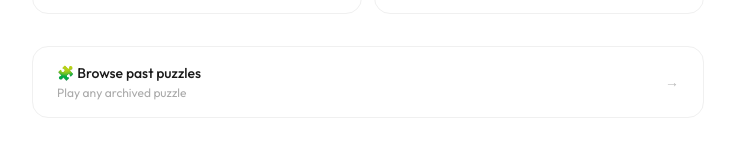
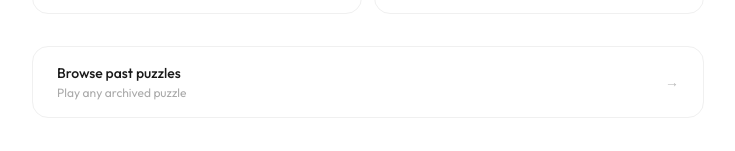
Before and after one commit to cbolson22/Compound-Games-Public, a Next.js app: page / in a window 1280 px wide. Shown: the part 516-667 px from the top of the page, without its empty margins (272-1007 px from the left). Built offline with nearby package versions, Linux system fonts and the light colour scheme; no server answers.

Commit message:
Delete emoji for archive homepage button

```diff
--- a/app/HomeContent.tsx
+++ b/app/HomeContent.tsx
@@ -324,7 +324,7 @@ export default function HomeContent() {
           className="w-full flex items-center justify-between px-6 py-4 rounded-2xl bg-white hover:bg-[#fafafa] transition-colors border border-[#f0f0f0] hover:border-[#ddd]"
         >
           <div className="flex flex-col gap-0.5">
-            <span className="text-sm font-medium text-[#1a1a1a]">🧩 Browse past puzzles</span>
+            <span className="text-sm font-medium text-[#1a1a1a]">Browse past puzzles</span>
             <span className="text-xs text-[#aaa]">Play any archived puzzle</span>
           </div>
           <span className="text-[#bbb] text-sm">→</span>
```
